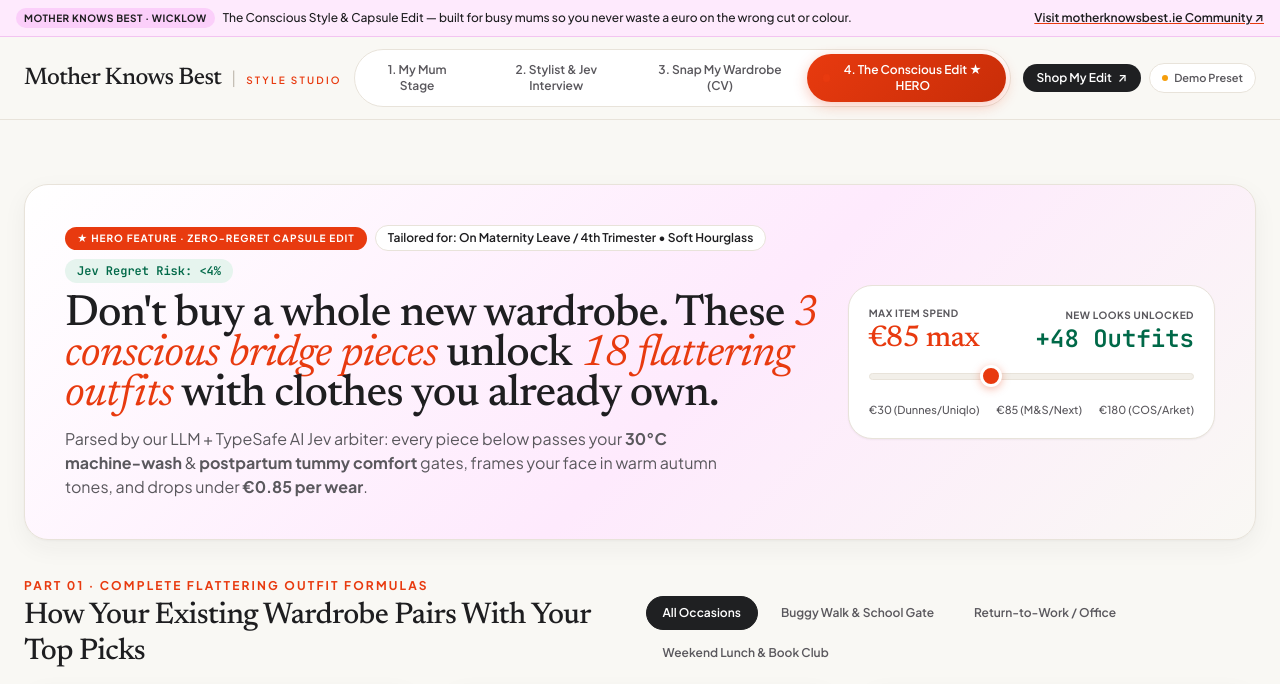
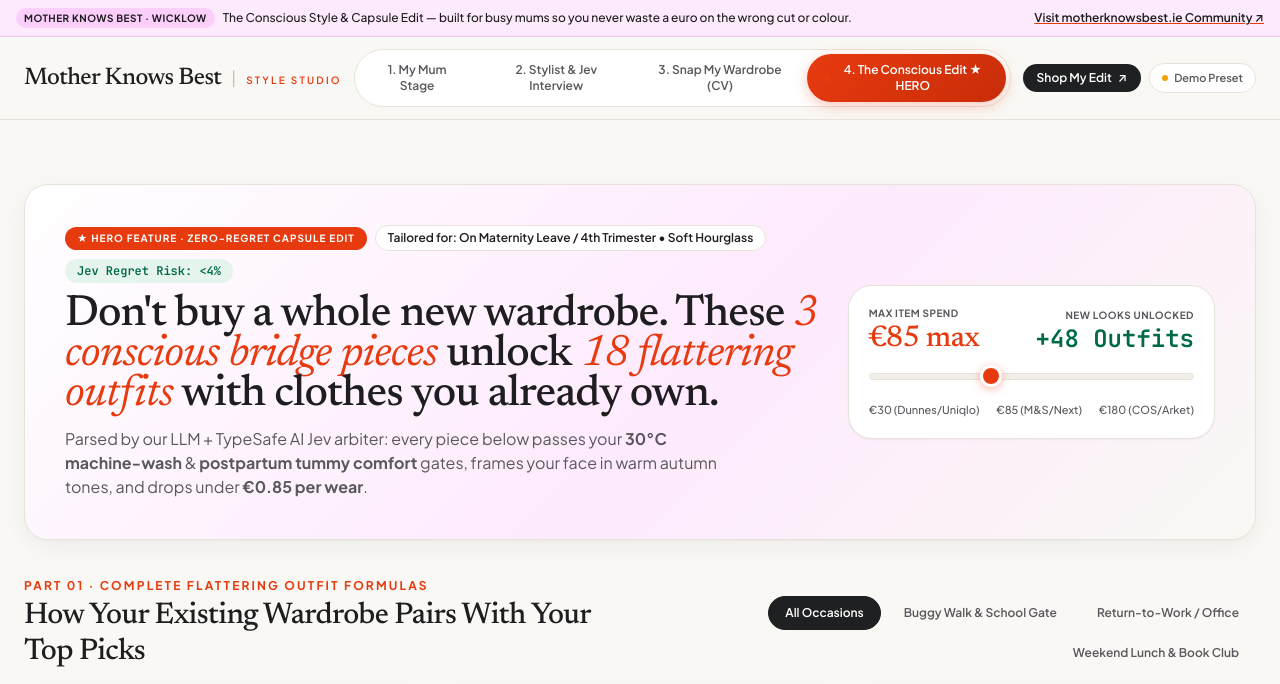
Before and after one commit to Redser06/mother-knows-best-style-studio, a plain HTML site: page index.html in a window 1280 px wide. Both pictures are taken after a click on the button "4. The Conscious Edit ★ HERO". Shown: the top 684 px of the page. Drawn offline with nearby package versions, Linux system fonts and the light colour scheme; grey boxes are pictures that could not be loaded.

Commit message:
fix: balance Part 01 outfit formula header and occasion filter row

```diff
--- a/index.html
+++ b/index.html
@@ -635,12 +635,12 @@
 
       <!-- PART A: READY-TO-WEAR OUTFIT FORMULA RECIPES (OWNED + 1 BRIDGE PIECE) -->
       <div class="space-y-4">
-        <div class="flex flex-col sm:flex-row sm:items-end justify-between gap-3">
-          <div>
+        <div class="flex flex-col lg:flex-row lg:items-end justify-between gap-3">
+          <div class="lg:max-w-[46%]">
             <span class="text-xs font-bold uppercase tracking-[0.18em]" style="color: var(--mkb-red);">PART 01 · COMPLETE FLATTERING OUTFIT FORMULAS</span>
             <h3 class="font-editorial text-2xl sm:text-3xl font-medium mt-0.5">How Your Existing Wardrobe Pairs With Your Top Picks</h3>
           </div>
-          <div class="flex flex-wrap gap-1.5" id="heroOccasionBar">
+          <div class="flex flex-wrap gap-1.5 lg:justify-end lg:max-w-[50%]" id="heroOccasionBar">
             <button onclick="selectHeroOccasion('all')" id="hocc-all" class="px-4 py-2 rounded-full text-xs font-semibold border tab-pill-active">All Occasions</button>
             <button onclick="selectHeroOccasion('school-run')" id="hocc-school-run" class="px-4 py-2 rounded-full text-xs font-semibold border tab-pill-inactive">Buggy Walk &amp; School Gate</button>
             <button onclick="selectHeroOccasion('work-hybrid')" id="hocc-work-hybrid" class="px-4 py-2 rounded-full text-xs font-semibold border tab-pill-inactive">Return-to-Work / Office</button>
```
